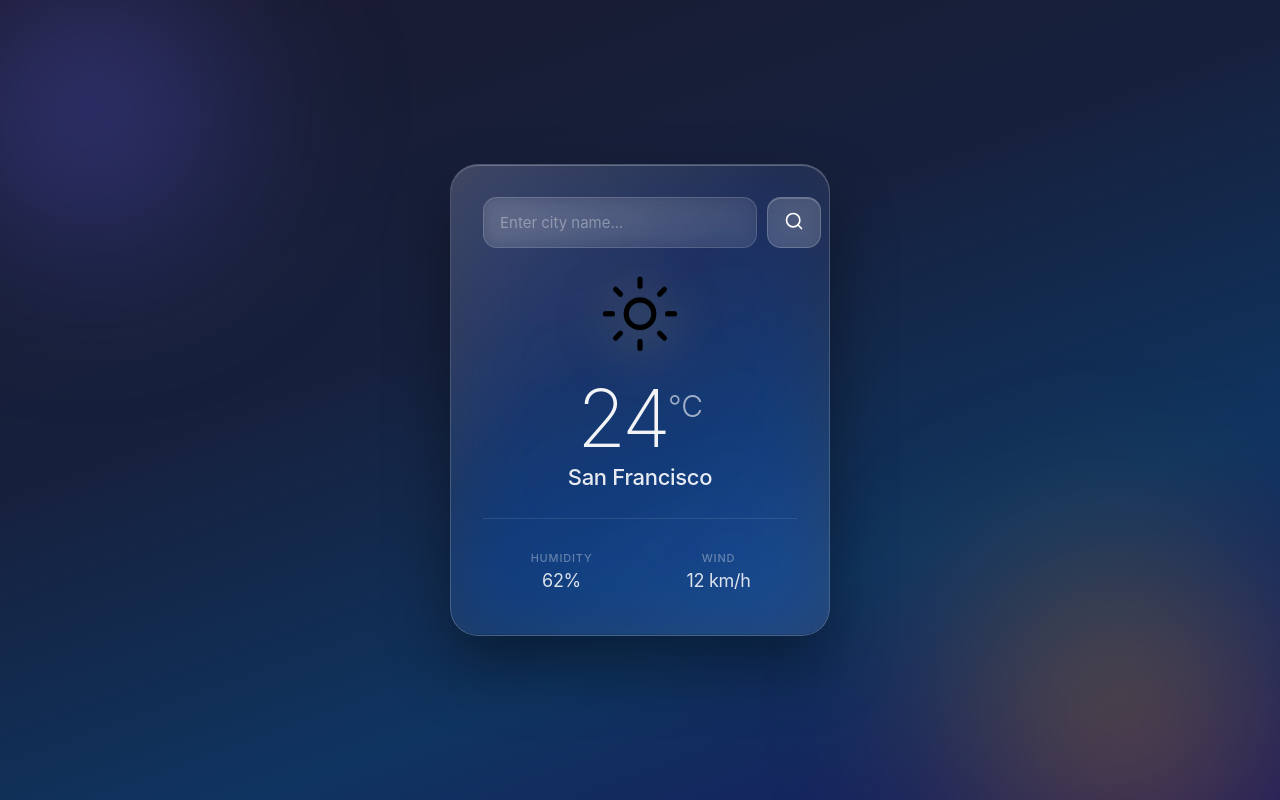
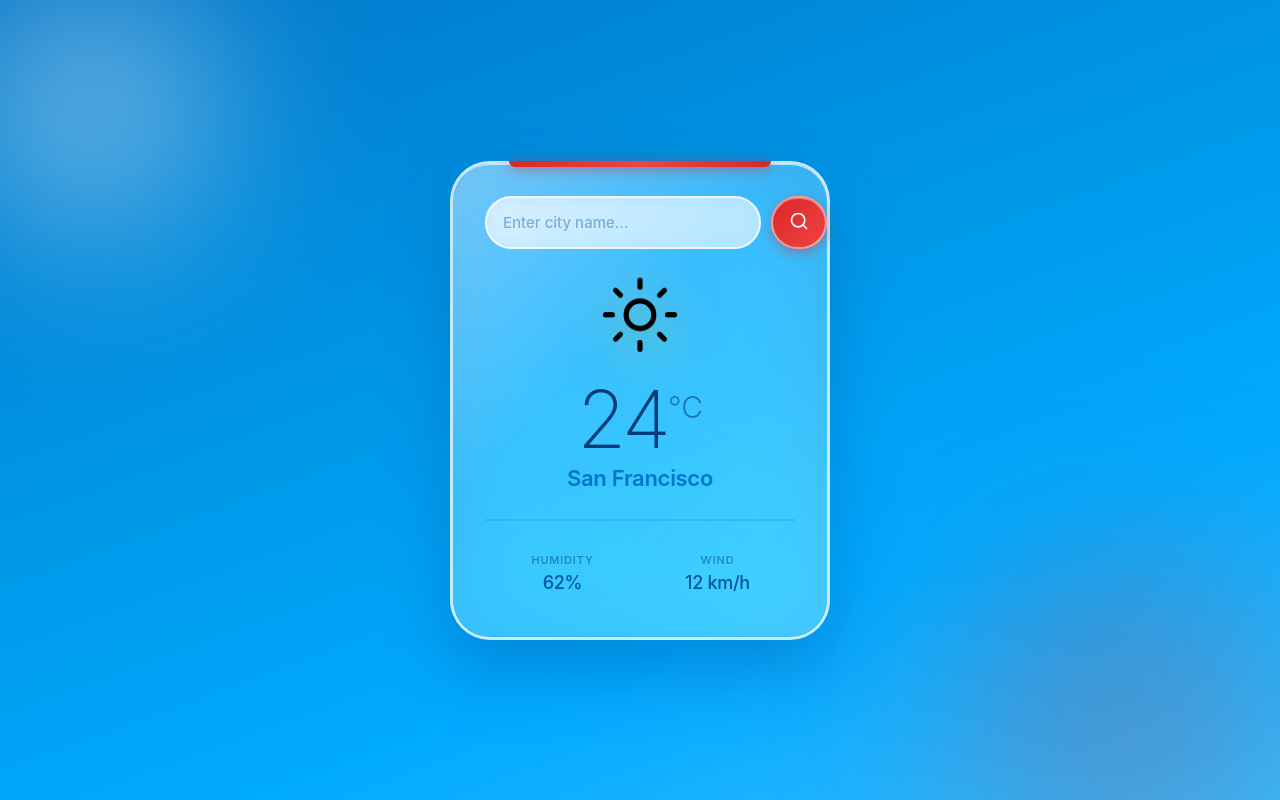
Before and after one commit to SteadyBuild06/WeatherH2V, a website: page index.html in a window 1280 px wide. Drawn offline with Linux system fonts and the light colour scheme.

Commit message:
Save changes

```diff
--- a/style.css
+++ b/style.css
@@ -12,11 +12,12 @@ body {
   font-family: -apple-system, 'SF Pro Display', 'SF Pro Text', system-ui, sans-serif;
   padding: 20px;
   overflow: hidden;
-  background: linear-gradient(160deg, #1a1a2e 0%, #16213e 40%, #0f3460 70%, #1a1a5e 100%);
+  /* Doraemon's iconic blue sky background */
+  background: linear-gradient(160deg, #0077c8 0%, #0096e6 40%, #00aaff 70%, #33bbff 100%);
   position: relative;
 }
 
-/* Ambient floating orbs */
+/* Floating white cloud orbs */
 body::before,
 body::after {
   content: '';
@@ -33,7 +34,7 @@ body::before {
   height: 400px;
   top: -100px;
   left: -100px;
-  background: radial-gradient(circle, rgba(94, 92, 230, 0.5) 0%, transparent 70%);
+  background: radial-gradient(circle, rgba(255, 255, 255, 0.55) 0%, transparent 70%);
   animation-duration: 9s;
 }
 
@@ -42,7 +43,7 @@ body::after {
   height: 500px;
   bottom: -150px;
   right: -100px;
-  background: radial-gradient(circle, rgba(255, 159, 10, 0.35) 0%, transparent 70%);
+  background: radial-gradient(circle, rgba(220, 38, 38, 0.3) 0%, transparent 70%);
   animation-duration: 11s;
   animation-delay: -4s;
 }
@@ -53,22 +54,18 @@ body::after {
   66%       { transform: translate(-20px, 20px) scale(0.97); }
 }
 
-/* Liquid glass card */
 .weather-card {
   position: relative;
   z-index: 1;
-  background: rgba(255, 255, 255, 0.07);
+  background: rgba(255, 255, 255, 0.22);
   backdrop-filter: blur(40px) saturate(180%);
   -webkit-backdrop-filter: blur(40px) saturate(180%);
-  border-radius: 28px;
+  border-radius: 40px;
   padding: 32px;
   width: 100%;
   max-width: 380px;
-  border: 1px solid rgba(255, 255, 255, 0.18);
-  box-shadow:
-    0 32px 64px rgba(0, 0, 0, 0.4),
-    inset 0 1px 0 rgba(255, 255, 255, 0.25),
-    inset 0 -1px 0 rgba(0, 0, 0, 0.15);
+  border: 3px solid rgba(255, 255, 255, 0.7);
+  box-shadow: 0 32px 64px rgba(0, 80, 160, 0.35), inset 0 1px 0 rgba(255, 255, 255, 0.6), inset 0 -1px 0 rgba(0, 80, 160, 0.1);
   animation: cardIn 0.6s cubic-bezier(0.34, 1.56, 0.64, 1) both;
 }
 
@@ -77,23 +74,28 @@ body::after {
   to   { opacity: 1; transform: translateY(0) scale(1); }
 }
 
-/* Shine shimmer on card */
 .weather-card::before {
   content: '';
   position: absolute;
   inset: 0;
-  border-radius: 28px;
-  background: linear-gradient(
-    135deg,
-    rgba(255, 255, 255, 0.12) 0%,
-    transparent 40%,
-    transparent 60%,
-    rgba(255, 255, 255, 0.04) 100%
-  );
+  border-radius: 40px;
+  background: linear-gradient(135deg, rgba(255, 255, 255, 0.3) 0%, transparent 40%, transparent 60%, rgba(255, 255, 255, 0.06) 100%);
   pointer-events: none;
 }
 
-/* Search */
+/* Red collar accent bar */
+.weather-card::after {
+  content: '';
+  position: absolute;
+  top: -3px;
+  left: 15%;
+  right: 15%;
+  height: 6px;
+  background: linear-gradient(90deg, #dc2626, #ef4444, #dc2626);
+  border-radius: 0 0 6px 6px;
+  box-shadow: 0 2px 12px rgba(220, 38, 38, 0.6);
+}
+
 .search-container {
   display: flex;
   gap: 10px;
@@ -103,53 +105,47 @@ body::after {
 #city-input {
   flex: 1;
   padding: 13px 16px;
-  background: rgba(255, 255, 255, 0.08);
-  border: 1px solid rgba(255, 255, 255, 0.15);
-  border-radius: 14px;
+  background: rgba(255, 255, 255, 0.55);
+  border: 2px solid rgba(255, 255, 255, 0.8);
+  border-radius: 50px;
   font-size: 15px;
-  color: rgba(255, 255, 255, 0.9);
+  color: #003d7a;
   outline: none;
   font-family: inherit;
   transition: border-color 0.2s, background 0.2s, box-shadow 0.2s;
   backdrop-filter: blur(10px);
-  -webkit-backdrop-filter: blur(10px);
+  font-weight: 500;
 }
 
-#city-input::placeholder { color: rgba(255, 255, 255, 0.35); }
+#city-input::placeholder { color: rgba(0, 80, 160, 0.4); }
 
 #city-input:focus {
-  background: rgba(255, 255, 255, 0.12);
-  border-color: rgba(255, 255, 255, 0.35);
-  box-shadow: 0 0 0 3px rgba(94, 92, 230, 0.3);
+  background: rgba(255, 255, 255, 0.8);
+  border-color: #0077c8;
+  box-shadow: 0 0 0 4px rgba(0, 119, 200, 0.25);
 }
 
 #search-btn {
   padding: 13px 16px;
-  background: rgba(255, 255, 255, 0.14);
-  border: 1px solid rgba(255, 255, 255, 0.2);
-  border-radius: 14px;
+  background: linear-gradient(135deg, #dc2626, #ef4444);
+  border: 2px solid rgba(255, 255, 255, 0.5);
+  border-radius: 50px;
   color: white;
   cursor: pointer;
   font-size: 18px;
   line-height: 1;
-  backdrop-filter: blur(10px);
-  -webkit-backdrop-filter: blur(10px);
   transition: background 0.2s, transform 0.15s, box-shadow 0.2s;
-  box-shadow: inset 0 1px 0 rgba(255, 255, 255, 0.2);
+  box-shadow: 0 4px 12px rgba(220, 38, 38, 0.4), inset 0 1px 0 rgba(255, 255, 255, 0.3);
 }
 
 #search-btn:hover {
-  background: rgba(255, 255, 255, 0.22);
+  background: linear-gradient(135deg, #b91c1c, #dc2626);
   transform: translateY(-1px);
-  box-shadow: 0 6px 20px rgba(0, 0, 0, 0.3), inset 0 1px 0 rgba(255, 255, 255, 0.25);
+  box-shadow: 0 8px 20px rgba(220, 38, 38, 0.5), inset 0 1px 0 rgba(255, 255, 255, 0.3);
 }
 
-#search-btn:active {
-  transform: scale(0.96);
-  background: rgba(255, 255, 255, 0.1);
-}
+#search-btn:active { transform: scale(0.96); }
 
-/* Weather info */
 .weather-info {
   text-align: center;
   animation: fadeUp 0.5s 0.2s ease both;
@@ -165,7 +161,7 @@ body::after {
   line-height: 1;
   margin-bottom: 12px;
   animation: iconPulse 4s ease-in-out infinite;
-  filter: drop-shadow(0 8px 24px rgba(255, 200, 80, 0.5));
+  filter: drop-shadow(0 8px 24px rgba(255, 200, 0, 0.6));
 }
 
 @keyframes iconPulse {
@@ -183,7 +179,7 @@ body::after {
 #temp {
   font-size: 80px;
   font-weight: 200;
-  color: rgba(255, 255, 255, 0.95);
+  color: #003d7a;
   line-height: 1;
   letter-spacing: -3px;
 }
@@ -191,34 +187,33 @@ body::after {
 .degree {
   font-size: 30px;
   font-weight: 300;
-  color: rgba(255, 255, 255, 0.6);
+  color: rgba(0, 61, 122, 0.55);
   margin-top: 10px;
   letter-spacing: 0;
 }
 
 #city-name {
   font-size: 22px;
-  font-weight: 500;
-  color: rgba(255, 255, 255, 0.9);
+  font-weight: 600;
+  color: #0077c8;
   margin-bottom: 4px;
   letter-spacing: -0.3px;
 }
 
 #description {
   font-size: 15px;
-  color: rgba(255, 255, 255, 0.45);
+  color: rgba(0, 61, 122, 0.5);
   margin-bottom: 28px;
   text-transform: capitalize;
   letter-spacing: 0.2px;
 }
 
-/* Details row */
 .details {
   display: flex;
   justify-content: center;
   gap: 0;
   padding-top: 20px;
-  border-top: 1px solid rgba(255, 255, 255, 0.1);
+  border-top: 2px solid rgba(0, 119, 200, 0.2);
 }
 
 .detail-item {
@@ -228,25 +223,23 @@ body::after {
   align-items: center;
   gap: 5px;
   padding: 12px 8px;
-  border-radius: 14px;
+  border-radius: 20px;
   transition: background 0.2s;
 }
 
-.detail-item:hover {
-  background: rgba(255, 255, 255, 0.06);
-}
+.detail-item:hover { background: rgba(255, 255, 255, 0.4); }
 
 .label {
   font-size: 11px;
-  color: rgba(255, 255, 255, 0.35);
+  color: rgba(0, 61, 122, 0.45);
   text-transform: uppercase;
   letter-spacing: 0.8px;
-  font-weight: 500;
+  font-weight: 600;
 }
 
 .value {
   font-size: 18px;
-  font-weight: 400;
-  color: rgba(255, 255, 255, 0.85);
+  font-weight: 500;
+  color: #0055a5;
   letter-spacing: -0.3px;
 }
```
